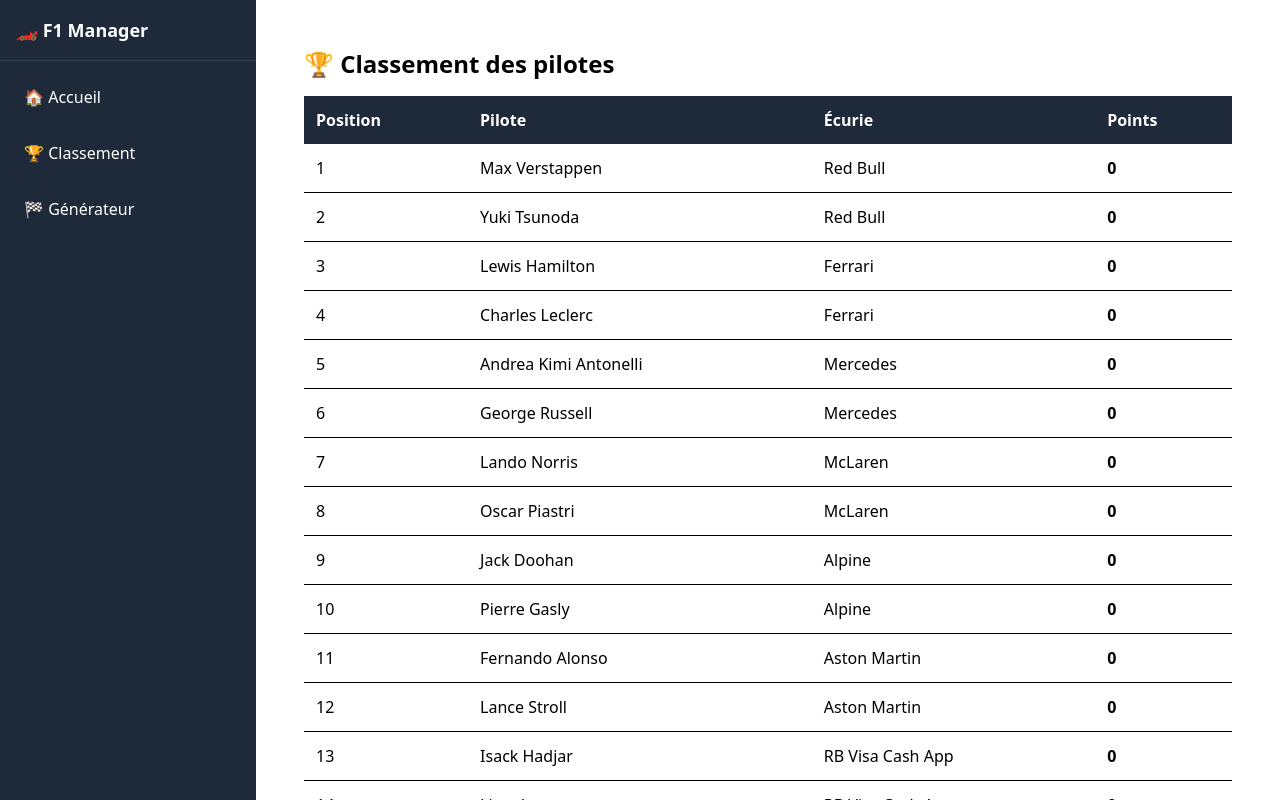
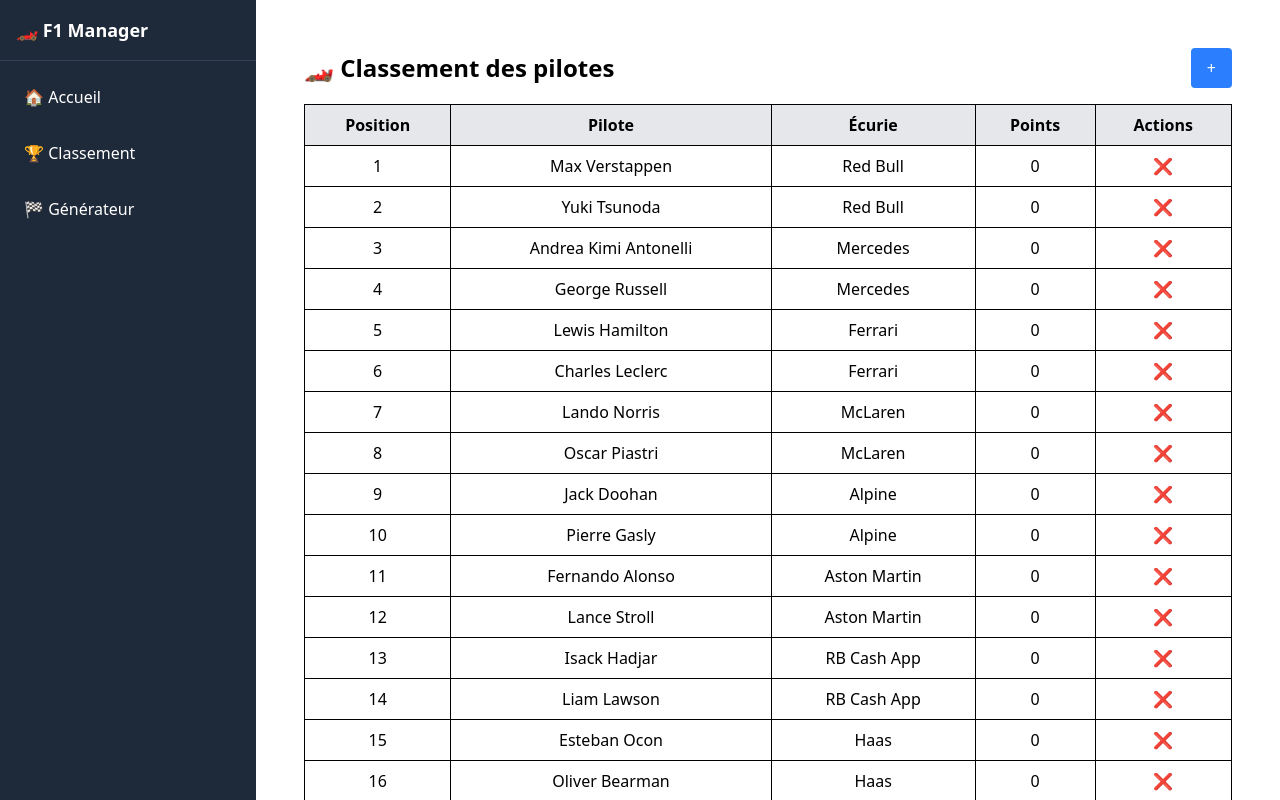
Before and after one commit to Nakzzzzz/DeveloppementWebAvanceTP, an Angular app: page /classement in a window 1280 px wide. Shown: the top 800 px of the page. Built offline with nearby package versions, Linux system fonts and the light colour scheme.

Commit message:
Some functionnalities for Classement and Courses

```diff
--- a/src/app/components/classement/classement.component.html
+++ b/src/app/components/classement/classement.component.html
@@ -1,21 +1,46 @@
 <div class="p-6">
-  <h1 class="text-2xl font-bold mb-4">🏆 Classement des pilotes</h1>
-  <table class="w-full text-left border-collapse">
+  <div class="flex justify-between items-center">
+    <h1 class="text-2xl font-bold">🏎️ Classement des pilotes</h1>
+    <button (click)="showModal = true" class="bg-blue-500 text-white px-4 py-2 rounded">+</button>
+  </div>
+
+  <table class="mt-4 w-full border border-gray-300">
     <thead>
-    <tr class="bg-gray-800 text-white">
-      <th class="p-3">Position</th>
-      <th class="p-3">Pilote</th>
-      <th class="p-3">Écurie</th>
-      <th class="p-3">Points</th>
+    <tr class="bg-gray-200">
+      <th class="p-2 border">Position</th>
+      <th class="p-2 border">Pilote</th>
+      <th class="p-2 border">Écurie</th>
+      <th class="p-2 border">Points</th>
+      <th class="p-2 border">Actions</th>
     </tr>
     </thead>
     <tbody>
-    <tr *ngFor="let pilot of pilotes; let i = index" class="border-b hover:bg-gray-100">
-      <td class="p-3">{{ i + 1 }}</td>
-      <td class="p-3">{{ pilot.firstname}} {{ pilot.lastname }}</td>
-      <td class="p-3">{{ pilot.team }}</td>
-      <td class="p-3 font-bold">{{ pilot.points }}</td>
+    <tr *ngFor="let pilote of pilotes; let i = index" class="text-center">
+      <td class="p-2 border">{{ i + 1 }}</td>
+      <td class="p-2 border">{{ pilote.firstname }} {{ pilote.lastname }}</td>
+      <td class="p-2 border">{{ pilote.team.name }}</td>
+      <td class="p-2 border">{{ pilote.points }}</td>
+      <td class="p-2 border">
+        <button (click)="deletePilote(pilote.id)" class="text-red-500">❌</button>
+      </td>
     </tr>
     </tbody>
   </table>
+
+  <!-- Pop-up d'ajout -->
+  <div *ngIf="showModal" class="fixed inset-0 flex items-center justify-center bg-gray-900 bg-opacity-50">
+    <div class="bg-white p-6 rounded">
+      <h2 class="text-xl font-bold">Ajouter un pilote</h2>
+
+      <input [(ngModel)]="newPilote.firstname" placeholder="Prénom" class="border p-2 w-full mt-2">
+      <input [(ngModel)]="newPilote.lastname" placeholder="Nom" class="border p-2 w-full mt-2">
+
+      <select [(ngModel)]="newPilote.team" class="border p-2 w-full mt-2">
+        <option *ngFor="let team of teams" [ngValue]="team">{{ team.name }}</option>
+      </select>
+
+      <button (click)="addPilote()" class="bg-green-500 text-white px-4 py-2 rounded mt-2">Ajouter</button>
+      <button (click)="showModal = false" class="bg-gray-500 text-white px-4 py-2 rounded mt-2">Annuler</button>
+    </div>
+  </div>
 </div>
--- a/src/app/components/classement/classement.component.ts
+++ b/src/app/components/classement/classement.component.ts
@@ -1,22 +1,53 @@
 import { Component, OnInit } from '@angular/core';
 import { PiloteService } from '../../services/pilote.service';
+import { TeamService } from '../../services/team.service';
 import { Pilot } from '../../models/pilot';
-import {NgForOf} from '@angular/common';
+import { Team } from '../../models/team';
+import { NgForOf, NgIf } from '@angular/common';
+import { FormsModule } from '@angular/forms';
 
 @Component({
   selector: 'app-classement',
   templateUrl: './classement.component.html',
   imports: [
-    NgForOf
+    NgForOf,
+    NgIf,
+    FormsModule
   ],
   styleUrls: ['./classement.component.css']
 })
 export class ClassementComponent implements OnInit {
   pilotes: Pilot[] = [];
+  teams: Team[] = [];
+  showModal = false; // Pour afficher le formulaire d'ajout
+  newPilote: Pilot = { id: 0, lastname: '', firstname: '', team: {} as Team, points: 0 };
 
-  constructor(private piloteService: PiloteService) {}
+  constructor(private piloteService: PiloteService, private teamService: TeamService) {}
 
   ngOnInit(): void {
     this.pilotes = this.piloteService.getPilots();
+    this.teams = this.teamService.getTeams();
+  }
+
+  addPilote(): void {
+    this.piloteService.addPilote(this.newPilote);
+    this.updateTeamPoints();
+    this.pilotes = this.piloteService.getPilots();
+    this.showModal = false;
+    this.newPilote = { id: 0, lastname: '', firstname: '', team: {} as Team, points: 0 };
+  }
+
+  deletePilote(id: Number | undefined): void {
+    this.piloteService.deletePilote(id);
+    this.updateTeamPoints();
+    this.pilotes = this.piloteService.getPilots();
+  }
+
+  updateTeamPoints(): void {
+    this.teams.forEach(team => {
+      team.points = this.pilotes
+        .filter(pilote => pilote.team.id === team.id)
+        .reduce((sum, pilote) => sum + pilote.points, 0);
+    });
   }
 }
--- a/src/app/models/pilot.ts
+++ b/src/app/models/pilot.ts
@@ -1,11 +1,13 @@
+import {Team} from './team';
+
 export class Pilot {
   id?: Number;
   lastname: string;
   firstname: string;
-  team: string;
+  team: Team;
   points: number;
 
-  constructor(id: number, lastname: string, firstname: string, team: string, points: number) {
+  constructor(id: number, lastname: string, firstname: string, team: Team, points: number) {
     this.id = id;
     this.lastname = lastname;
     this.firstname = firstname;
--- a/src/app/models/team.ts
+++ b/src/app/models/team.ts
@@ -0,0 +1,13 @@
+export class Team {
+  id: number;
+  name: string;
+  country: string;
+  points: number;
+
+  constructor(id: number, name: string, country: string, points: number) {
+    this.id = id;
+    this.name = name;
+    this.country = country;
+    this.points = points;
+  }
+}
--- a/src/app/services/pilote.service.ts
+++ b/src/app/services/pilote.service.ts
@@ -1,34 +1,56 @@
 import { Injectable } from '@angular/core';
 import { Pilot } from '../models/pilot';
+import { TeamService } from './team.service';
 
 @Injectable({
   providedIn: 'root'
 })
 export class PiloteService {
-  private pilots: Pilot[] = [
-    { id: 1, lastname: 'Verstappen', firstname: 'Max', team: 'Red Bull', points: 0 },
-    { id: 2, lastname: 'Tsunoda', firstname: 'Yuki', team: 'Red Bull', points: 0 },
-    { id: 3, lastname: 'Hamilton', firstname: 'Lewis', team: 'Ferrari', points: 0 },
-    { id: 4, lastname: 'Leclerc', firstname: 'Charles', team: 'Ferrari', points: 0 },
-    { id: 5, lastname: 'Antonelli', firstname: 'Andrea Kimi', team: 'Mercedes', points: 0 },
-    { id: 6, lastname: 'Russell', firstname: 'George', team: 'Mercedes', points: 0 },
-    { id: 7, lastname: 'Norris', firstname: 'Lando', team: 'McLaren', points: 0 },
-    { id: 8, lastname: 'Piastri', firstname: 'Oscar', team: 'McLaren', points: 0 },
-    { id: 9, lastname: 'Doohan', firstname: 'Jack', team: 'Alpine', points: 0 },
-    { id: 10, lastname: 'Gasly', firstname: 'Pierre', team: 'Alpine', points: 0 },
-    { id: 11, lastname: 'Alonso', firstname: 'Fernando', team: 'Aston Martin', points: 0 },
-    { id: 12, lastname: 'Stroll', firstname: 'Lance', team: 'Aston Martin', points: 0 },
-    { id: 13, lastname: 'Hadjar', firstname: 'Isack', team: 'RB Visa Cash App', points: 0 },
-    { id: 14, lastname: 'Lawson', firstname: 'Liam', team: 'RB Visa Cash App', points: 0 },
-    { id: 15, lastname: 'Ocon', firstname: 'Esteban', team: 'Haas', points: 0 },
-    { id: 16, lastname: 'Bearman', firstname: 'Oliver', team: 'Haas', points: 0 },
-    { id: 17, lastname: 'Sainz.JR', firstname: 'Carlos', team: 'Williams', points: 0 },
-    { id: 18, lastname: 'Albon', firstname: 'Alex', team: 'Williams', points: 0 },
-    { id: 19, lastname: 'Hulkenberg', firstname: 'Nico', team: 'Kick Sauber', points: 0 },
-    { id: 20, lastname: 'Bortoleto', firstname: 'Gabriel', team: 'Kick Sauber', points: 0 },
-  ];
+  private pilots: Pilot[] = [];
+
+  constructor(private teamService: TeamService) {
+    const teams = this.teamService.getTeams();
+    this.pilots = [
+      new Pilot(1, 'Verstappen', 'Max', teams[0], 0),
+      new Pilot(2, 'Tsunoda', 'Yuki', teams[0], 0),
+      new Pilot(3, 'Antonelli', 'Andrea Kimi', teams[1], 0),
+      new Pilot(4, 'Russell', 'George', teams[1], 0),
+      new Pilot(5, 'Hamilton', 'Lewis', teams[2], 0),
+      new Pilot(6, 'Leclerc', 'Charles', teams[2], 0),
+      new Pilot(7, 'Norris', 'Lando', teams[3], 0),
+      new Pilot(8, 'Piastri', 'Oscar', teams[3], 0),
+      new Pilot(9, 'Doohan', 'Jack', teams[4], 0),
+      new Pilot(10, 'Gasly', 'Pierre', teams[4], 0),
+      new Pilot(11, 'Alonso', 'Fernando', teams[5], 0),
+      new Pilot(12, 'Stroll', 'Lance', teams[5], 0),
+      new Pilot(13, 'Hadjar', 'Isack', teams[6], 0),
+      new Pilot(14, 'Lawson', 'Liam', teams[6], 0),
+      new Pilot(15, 'Ocon', 'Esteban', teams[7], 0),
+      new Pilot(16, 'Bearman', 'Oliver', teams[7], 0),
+      new Pilot(17, 'Sainz.JR', 'Carlos', teams[8], 0),
+      new Pilot(18, 'Albon', 'Alex', teams[8], 0),
+      new Pilot(19, 'Hulkenberg', 'Nico', teams[9], 0),
+      new Pilot(20, 'Bortoleto', 'Gabriel', teams[9], 0),
+    ]
+  }
 
   getPilots(): Pilot[] {
     return this.pilots;
   }
+
+  addPilote(pilote: Pilot): void {
+    this.pilots.push({...pilote, id: this.pilots.length + 1});
+  }
+
+  deletePilote(id: Number | undefined): void {
+    this.pilots = this.pilots.filter(p => p.id !== id);
+  }
+
+  updatePilotePoints(id: number, points: number): void {
+    const pilote = this.pilots.find(p => p.id === id);
+    if (pilote) {
+      pilote.points += points;
+      this.teamService.updateTeamPoints(pilote.team.id, points);
+    }
+  }
 }
--- /dev/null
+++ b/src/app/services/team.service.ts
@@ -0,0 +1,31 @@
+import { Injectable } from '@angular/core';
+import { Team } from '../models/team';
+
+@Injectable({
+  providedIn: 'root'
+})
+export class TeamService {
+  private teams: Team[] = [
+    new Team(1, 'Red Bull', 'Autriche', 0),
+    new Team(2, 'Mercedes', 'Royaume-Uni', 0),
+    new Team(3, 'Ferrari', 'Italie', 0),
+    new Team(4, 'McLaren', 'Royaume-Uni', 0),
+    new Team(5, 'Alpine', 'France', 0),
+    new Team(6, 'Aston Martin', 'Royaume-Uni', 0),
+    new Team(7, 'RB Cash App', 'Autriche', 0),
+    new Team(8, 'Haas', 'USA', 0),
+    new Team(9, 'Williams', 'Royaume-Uni', 0),
+    new Team(10, 'Kick Sauber', 'Suisse', 0)
+  ];
+
+  getTeams(): Team[] {
+    return this.teams;
+  }
+
+  updateTeamPoints(teamId: number, points: number): void {
+    const team = this.teams.find(t => t.id === teamId);
+    if (team) {
+      team.points += points;
+    }
+  }
+}
```
Also changed, not shown: 1 other file (tests, documents, lock files or other folders).
